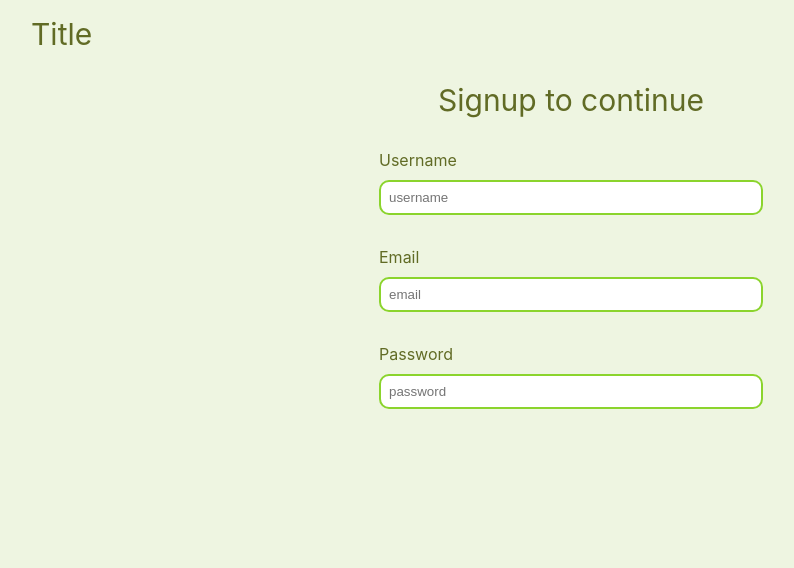
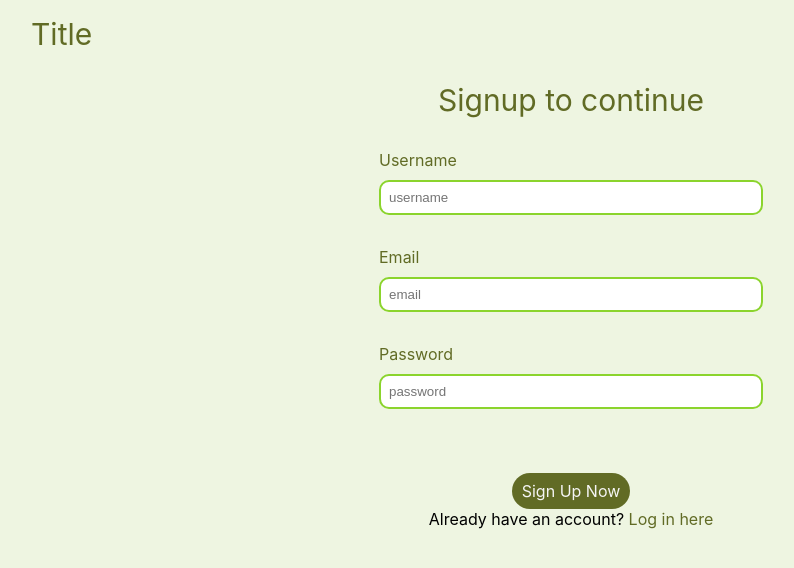
Before and after one commit to jessnmo/final-frontend, a React (Create React App) app in the folder frontend/: page /signup in a window 1280 px wide. Shown: the top 568 px of the page, without its empty margins (69-863 px from the left). Built offline with nearby package versions, Linux system fonts and the light colour scheme.

Commit message:
complete input section

```diff
--- a/frontend/src/Components/Signup.js
+++ b/frontend/src/Components/Signup.js
@@ -1,4 +1,6 @@
+import { Link } from 'react-router-dom';
 import styled from 'styled-components';
+import { useState } from 'react';
 
 const UserInfoContainer = styled.div`
 	padding-top: 1rem;
@@ -49,7 +51,35 @@ const InputSection = styled.div`
 	}
 `;
 
+const BtnContainer = styled.div`
+	display: flex;
+	justify-content: center;
+`;
+
+const Button = styled.div`
+	padding: 8px 10px 8px 10px;
+	background-color: #616b25;
+	color: whitesmoke;
+	border: none;
+	border-radius: 25px;
+	&:hover {
+		opacity: 80%;
+	}
+`;
+
+const StyledLink = styled(Link)`
+	text-decoration: none;
+	color: #616b25;
+	&:hover {
+		color: #8bd42d;
+	}
+`;
+
 const Signup = () => {
+	const [username, setUsername] = useState('');
+	const [email, setEmail] = useState('');
+	const [password, setPassword] = useState('');
+
 	return (
 		<UserInfoContainer>
 			<PageTitle>Title</PageTitle>
@@ -58,13 +88,41 @@ const Signup = () => {
 				<FormContainer>
 					<InputSection>
 						<label htmlFor="username">Username</label>
-						<input type="text" id="username" placeholder="username" />
+						<input
+							type="text"
+							id="username"
+							placeholder="username"
+							required
+							value={username}
+							onChange={(e) => setUsername(e.target.value)}
+						/>
 						<label htmlFor="email">Email</label>
-						<input type="text" id="email" placeholder="email" />
+						<input
+							type="text"
+							id="email"
+							placeholder="email"
+							required
+							value={email}
+							onChange={(e) => setEmail(e.target.value)}
+						/>
 						<label htmlFor="password">Password</label>
-						<input type="password" id="password" placeholder="password" />
+						<input
+							type="password"
+							id="password"
+							placeholder="password"
+							required
+							value={password}
+							onChange={(e) => setPassword(e.target.value)}
+						/>
 					</InputSection>
+					<BtnContainer>
+						<Button>Sign Up Now</Button>
+					</BtnContainer>
 				</FormContainer>
+				<section>
+					Already have an account? {''}
+					<StyledLink to="/signin">Log in here</StyledLink>
+				</section>
 			</UserActionContainer>
 		</UserInfoContainer>
 	);
```
